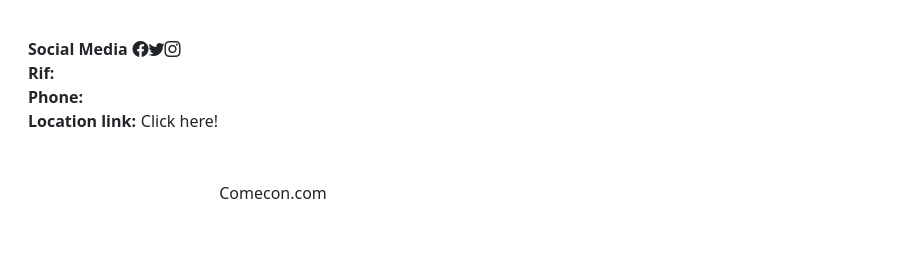
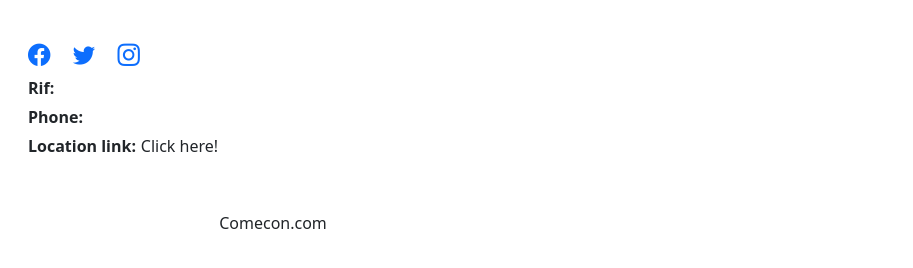
Before and after one commit to 4GeeksAcademy/proyecto-final-app-restaurante, a React app: page /restaurant/1 in a window 1280 px wide. Shown: the part 336-604 px from the top of the page, 367-1280 px from the left. Built offline with nearby package versions, Linux system fonts and the light colour scheme; no server answers.

Commit message:
ADD: styles

```diff
--- a/src/front/js/pages/Restaurant.jsx
+++ b/src/front/js/pages/Restaurant.jsx
@@ -35,10 +35,9 @@ const Restaurant = () => {
             }
           </h3>
           <div className='information-group'>
-            <span className='restaurant__label'>Social Media</span>
-            <a href={restaurant.facebook_url} target='_blank'><i className="bi bi-facebook"></i></a>
-            <a href={restaurant.twitter_url} target='_blank'><i className="bi bi-twitter"></i></a>
-            <a href={restaurant.instagram_url} target='_blank'><i className="bi bi-instagram"></i></a>
+            <a className='restaurant__social' href={restaurant.facebook_url} target='_blank'><i className="bi bi-facebook"></i></a>
+            <a className='restaurant__social' href={restaurant.twitter_url} target='_blank'><i className="bi bi-twitter"></i></a>
+            <a className='restaurant__social' href={restaurant.instagram_url} target='_blank'><i className="bi bi-instagram"></i></a>
           </div>
           <p className='information-group'>
             <span className='restaurant__label'>
--- a/src/front/styles/restaurant.css
+++ b/src/front/styles/restaurant.css
@@ -46,8 +46,9 @@
   order: 2;
 }
 
-.restaurant__information p {
+.restaurant__information>* {
   margin: 0;
+  margin-bottom: 0.3em;
 }
 
 .restaurant__label {
@@ -64,6 +65,11 @@
   flex-flow: row wrap;
 }
 
+.restaurant__social {
+  margin-right: 1em;
+  font-size: 1.4em;
+}
+
 @media (max-width: 768px) {
   .restaurant__information {
     /* box_model */
```
